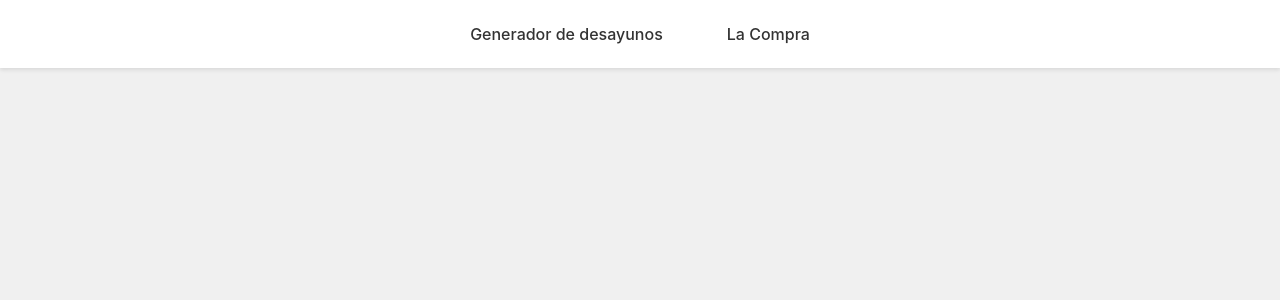
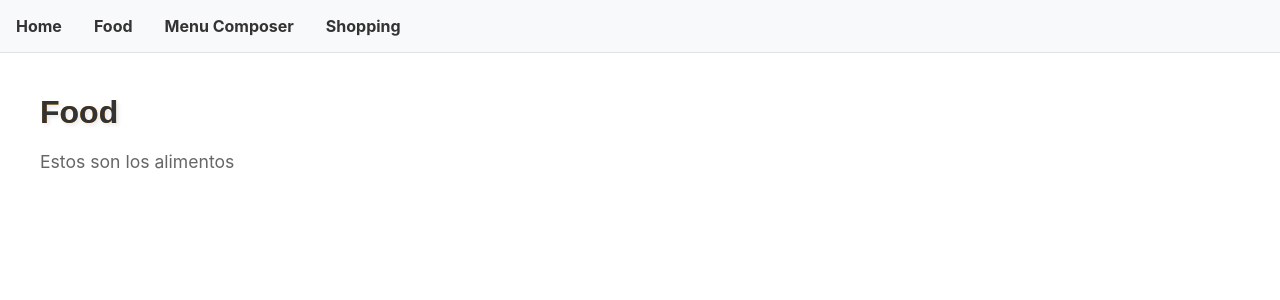
Before and after one commit to marcosfolio/desayunos, a React (Create React App) app: page /food in a window 1280 px wide. Shown: the top 300 px of the page. Built offline with nearby package versions, Linux system fonts and the light colour scheme; a web font is replaced by a local one.

Commit message:
Include new pages

```diff
--- a/src/App.css
+++ b/src/App.css
@@ -24,3 +24,27 @@
 .nav-menu a:hover {
     background: #f0f0f0;
 }
+
+nav {
+    padding: 1rem;
+    background-color: #f8f9fa;
+    border-bottom: 1px solid #dee2e6;
+}
+
+nav ul {
+    list-style: none;
+    display: flex;
+    gap: 2rem;
+    margin: 0;
+    padding: 0;
+}
+
+nav a {
+    text-decoration: none;
+    color: #333;
+    font-weight: bold;
+}
+
+nav a:hover {
+    color: #666;
+}
--- a/src/App.tsx
+++ b/src/App.tsx
@@ -1,24 +1,41 @@
 import React from 'react';
-import { BrowserRouter, Routes, Route, Link } from 'react-router-dom';
+import { BrowserRouter as Router, Routes, Route, Link } from 'react-router-dom';
 import Home from './pages/Home/Home';
+import Food from './pages/Food/Food';
 import Shopping from './pages/Shopping/Shopping';
+import MenuComposer from './pages/MenuComposer/MenuComposer';
 import './App.css';
 
-const App = () => {
+function App() {
     return (
-        <BrowserRouter>
-            <div className="App">
-                <nav className="nav-menu">
-                    <Link to="/">Generador de desayunos</Link>
-                    <Link to="/shop">La Compra</Link>
+        <Router>
+            <div>
+                <nav>
+                    <ul>
+                        <li>
+                            <Link to="/">Home</Link>
+                        </li>
+                        <li>
+                            <Link to="/food">Food</Link>
+                        </li>
+                        <li>
+                            <Link to="/menu">Menu Composer</Link>
+                        </li>
+                        <li>
+                            <Link to="/shopping">Shopping</Link>
+                        </li>
+                    </ul>
                 </nav>
+
                 <Routes>
                     <Route path="/" element={<Home />} />
-                    <Route path="/shop" element={<Shopping />} />
+                    <Route path="/food" element={<Food />} />
+                    <Route path="/menu" element={<MenuComposer />} />
+                    <Route path="/shopping" element={<Shopping />} />
                 </Routes>
             </div>
-        </BrowserRouter>
+        </Router>
     );
-};
+}
 
 export default App;
--- a/src/components/Button/Button.tsx
+++ b/src/components/Button/Button.tsx
@@ -1,3 +1,5 @@
+import React from "react";
+
 interface ButtonProps {
     onClick: () => void;
     className: string;
--- /dev/null
+++ b/src/pages/Food/Food.css
@@ -0,0 +1,17 @@
+.food-container {
+    padding: 20px;
+    max-width: 1200px;
+    margin: 0 auto;
+}
+
+.food-title {
+    color: #333;
+    font-size: 2rem;
+    margin-bottom: 1rem;
+}
+
+.food-text {
+    color: #666;
+    font-size: 1.1rem;
+    line-height: 1.5;
+}
--- /dev/null
+++ b/src/pages/Food/Food.tsx
@@ -0,0 +1,13 @@
+import React from 'react';
+import './Food.css';
+
+function Food() {
+    return (
+        <div className="food-container">
+            <h1 className="food-title">Food</h1>
+            <p className="food-text">Estos son los alimentos</p>
+        </div>
+    );
+}
+
+export default Food;
--- /dev/null
+++ b/src/pages/MenuComposer/MenuComposer.css
@@ -0,0 +1,9 @@
+.menu-composer {
+    padding: 2rem;
+    text-align: center;
+}
+
+.menu-composer h1 {
+    color: #333;
+    margin-bottom: 2rem;
+}
--- /dev/null
+++ b/src/pages/MenuComposer/MenuComposer.tsx
@@ -0,0 +1,12 @@
+import React from 'react';
+import './MenuComposer.css';
+
+const MenuComposer = () => {
+    return (
+        <div className="menu-composer">
+            <h1>This is menu composer</h1>
+        </div>
+    );
+};
+
+export default MenuComposer;
```
Also changed, not shown: package.json (line endings or trailing spaces), 1 other file (tests, documents, lock files or other folders).
